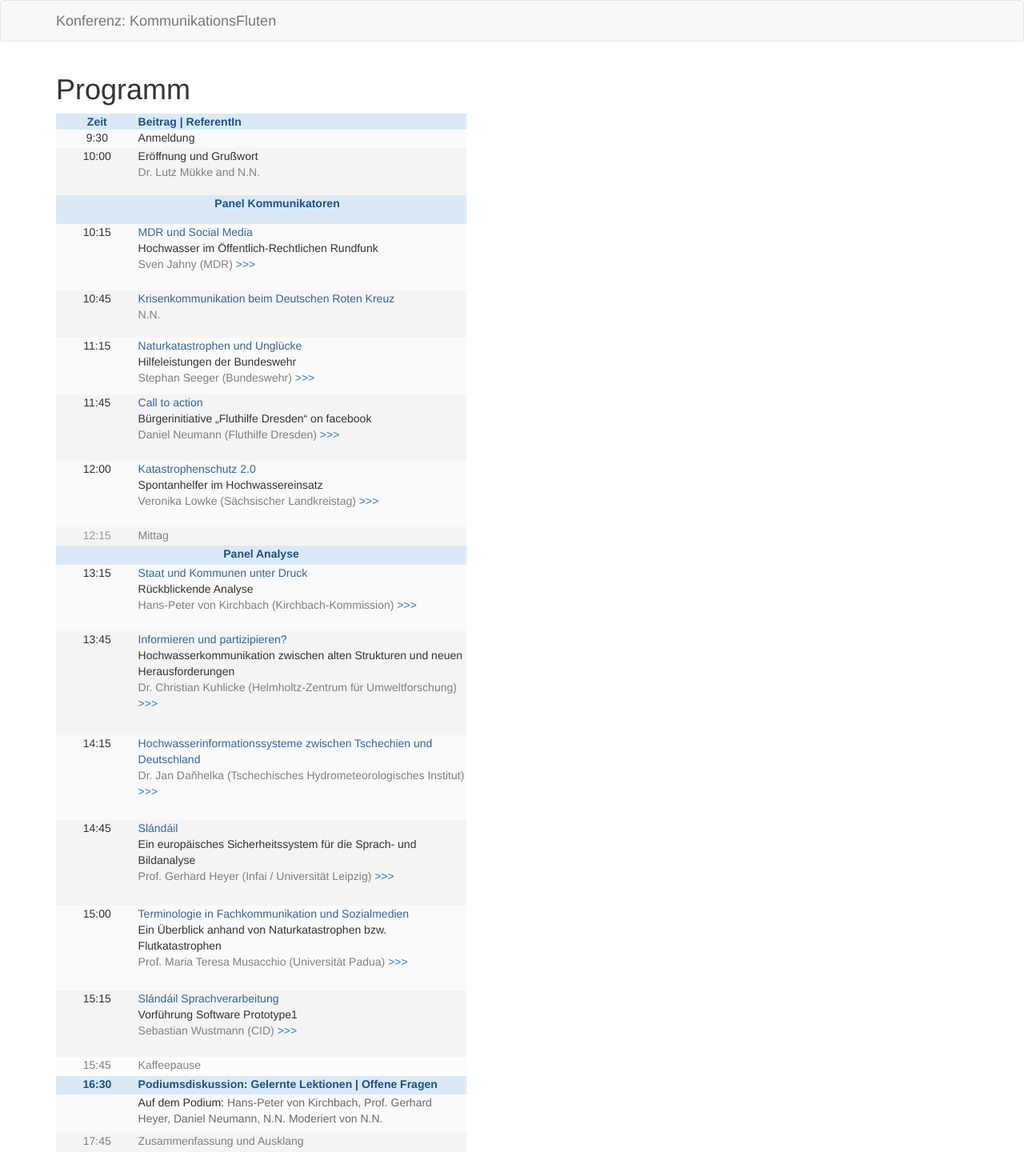
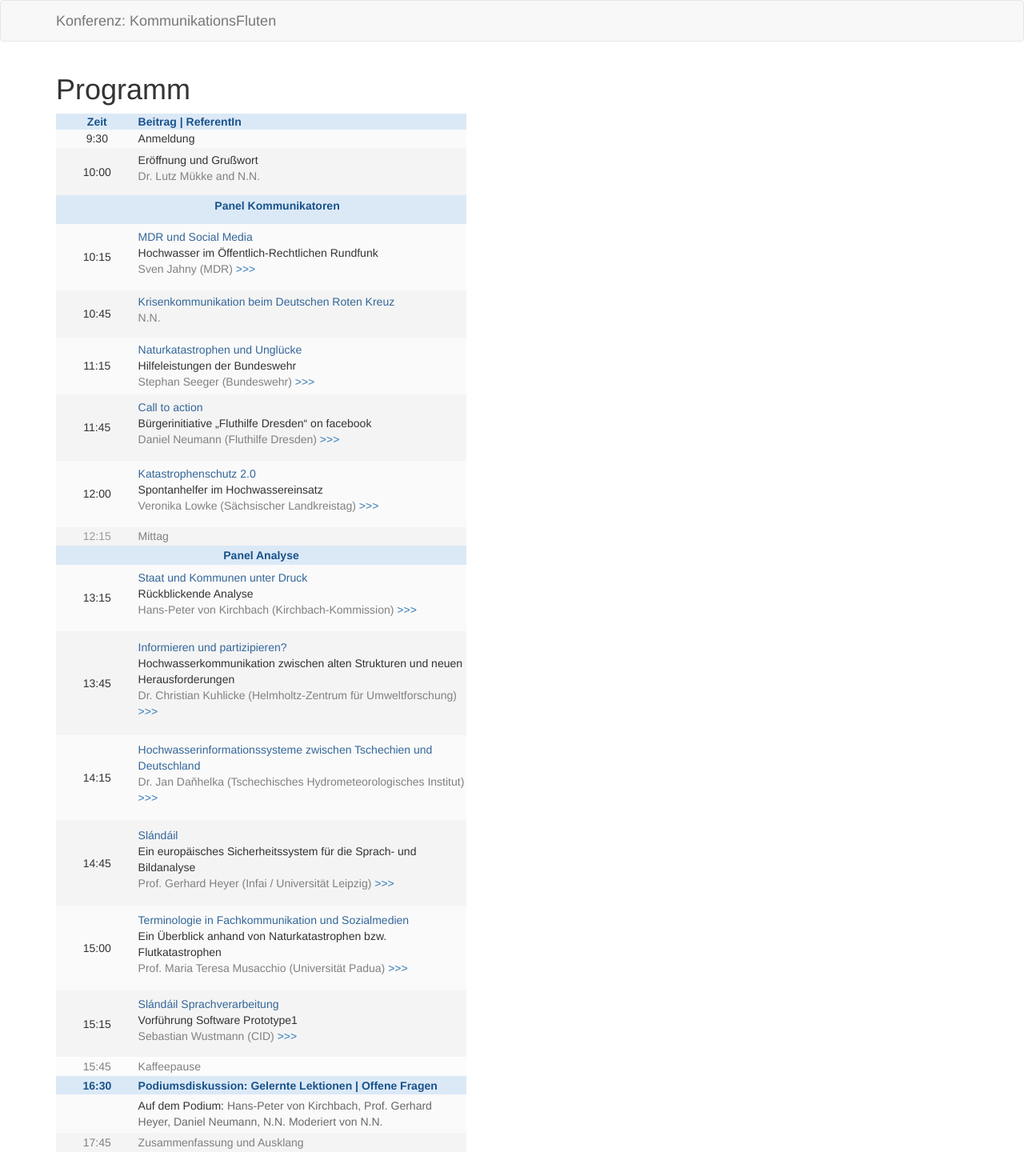
Before and after one commit to susedev/test, a Jekyll site: the page built from programm-uebersicht.html, in a window 1280 px wide. Shown: the whole page at 80% size. Built offline with Jekyll 4.4.1, drawn with Linux system fonts in a browser that asks for light colours.

Commit message:
Edit from JekyllCMS

```diff
--- a/programm-uebersicht.html
+++ b/programm-uebersicht.html
@@ -4,133 +4,133 @@ title: Programm
 <table align="left" border="0" border-color="#FFFFFF" cellpadding="50" cellspacing="10" style="height: 1298px;" width="513">
 	<thead>
 		<tr>
-			<th scope="col" style="background-color: rgb(219, 233, 247); border-color: rgb(255, 255, 255); width: 100px; text-align: center; vertical-align: top;"><span style="color:#19528A;">Zeit</span></th>
-			<th scope="col" style="background-color: rgb(219, 233, 247); border-color: rgb(255, 255, 255); text-align: left; vertical-align: top; width: 400px;"><span style="color:#19528A;">Beitrag | ReferentIn</span></th>
+			<th scope="col" style="background-color: rgb(219, 233, 247); border-color: rgb(255, 255, 255); width: 100px; text-align: center; vertical-align: middle;"><span style="color:#19528A;">Zeit</span></th>
+			<th scope="col" style="background-color: rgb(219, 233, 247); border-color: rgb(255, 255, 255); text-align: left; vertical-align: middle; width: 400px;"><span style="color:#19528A;">Beitrag | ReferentIn</span></th>
 		</tr>
 	</thead>
 	<tbody>
 		<tr>
-			<td style="border-color: rgb(255, 255, 255); background-color: rgb(250, 250, 250); text-align: center; vertical-align: top; width: 100px;">9:30</td>
-			<td style="border-color: rgb(255, 255, 255); background-color: rgb(250, 250, 250); text-align: left; vertical-align: top; width: 400px;">Anmeldung</td>
+			<td style="border-color: rgb(255, 255, 255); background-color: rgb(250, 250, 250); text-align: center; vertical-align: middle; width: 100px;">9:30</td>
+			<td style="border-color: rgb(255, 255, 255); background-color: rgb(250, 250, 250); text-align: left; vertical-align: middle; width: 400px;">Anmeldung</td>
 		</tr>
 		<tr>
-			<td style="background-color: rgb(244, 244, 244); border-color: rgb(255, 255, 255); text-align: center; vertical-align: top; width: 100px;">10:00</td>
-			<td style="background-color: rgb(244, 244, 244); border-color: rgb(255, 255, 255); text-align: left; vertical-align: top; width: 400px;">
+			<td style="background-color: rgb(244, 244, 244); border-color: rgb(255, 255, 255); text-align: center; vertical-align: middle; width: 100px;">10:00</td>
+			<td style="background-color: rgb(244, 244, 244); border-color: rgb(255, 255, 255); text-align: left; vertical-align: middle; width: 400px;">
 			<p>Er&ouml;ffnung und Gru&szlig;wort<br />
 			<span style="color:#808080;">Dr. Lutz M&uuml;kke and N.N.</span></p>
 			</td>
 		</tr>
 		<tr>
-			<th colspan="2" style="background-color: rgb(219, 233, 247); border-color: rgb(255, 255, 255); text-align: center; vertical-align: top; width: 100px;">
+			<th colspan="2" style="background-color: rgb(219, 233, 247); border-color: rgb(255, 255, 255); text-align: center; vertical-align: middle; width: 100px;">
 			<p style="margin-left: 40px;"><span style="color:#19528A;"><strong>Panel Kommunikatoren </strong></span></p>
 			</th>
 		</tr>
 		<tr>
-			<td style="background-color: rgb(250, 250, 250); border-color: rgb(255, 255, 255); text-align: center; vertical-align: top; width: 100px;">10:15</td>
-			<td style="text-align: left; background-color: rgb(250, 250, 250); border-color: rgb(255, 255, 255); vertical-align: top; width: 400px;">
+			<td style="background-color: rgb(250, 250, 250); border-color: rgb(255, 255, 255); text-align: center; vertical-align: middle; width: 100px;">10:15</td>
+			<td style="text-align: left; background-color: rgb(250, 250, 250); border-color: rgb(255, 255, 255); vertical-align: middle; width: 400px;">
 			<p><a href="http://eijc.github.io/data/beitraege-und-referentinnen.html#Jahny"><span style="color: #336699;">MDR und Social Media</span></a><br />
 			<span style="color: #333333;">Hochwasser im &Ouml;ffentlich-Rechtlichen Rundfunk</span><br />
 			<span style="color: #808080;">Sven Jahny (MDR)</span> <a href="http://eijc.github.io/data/beitraege-und-referentinnen.html#Jahny">&gt;&gt;&gt;</a></p>
 			</td>
 		</tr>
 		<tr>
-			<td style="background-color: rgb(244, 244, 244); border-color: rgb(255, 255, 255); text-align: center; vertical-align: top; width: 100px;">10:45</td>
-			<td style="background-color: rgb(244, 244, 244); border-color: rgb(255, 255, 255); text-align: left; vertical-align: top; width: 400px;">
+			<td style="background-color: rgb(244, 244, 244); border-color: rgb(255, 255, 255); text-align: center; vertical-align: middle; width: 100px;">10:45</td>
+			<td style="background-color: rgb(244, 244, 244); border-color: rgb(255, 255, 255); text-align: left; vertical-align: middle; width: 400px;">
 			<p><a href="http://eijc.github.io/data/beitraege-und-referentinnen.html#NN"><span style="color: #336699;">Krisenkommunikation beim Deutschen Roten Kreuz</span></a><br />
 			<span style="color:#808080;">N.N.</span></p>
 			</td>
 		</tr>
 		<tr>
-			<td style="background-color: rgb(250, 250, 250); border-color: rgb(255, 255, 255); text-align: center; vertical-align: top; width: 100px;">11:15</td>
-			<td style="background-color: rgb(250, 250, 250); border-color: rgb(255, 255, 255); text-align: left; vertical-align: top; width: 400px;"><a href="http://eijc.github.io/data/beitraege-und-referentinnen.html#Seeger"><span style="color: #336699;">Naturkatastrophen und Ungl&uuml;cke</span></a><br />
+			<td style="background-color: rgb(250, 250, 250); border-color: rgb(255, 255, 255); text-align: center; vertical-align: middle; width: 100px;">11:15</td>
+			<td style="background-color: rgb(250, 250, 250); border-color: rgb(255, 255, 255); text-align: left; vertical-align: middle; width: 400px;"><a href="http://eijc.github.io/data/beitraege-und-referentinnen.html#Seeger"><span style="color: #336699;">Naturkatastrophen und Ungl&uuml;cke</span></a><br />
 			Hilfeleistungen der Bundeswehr<br />
 			<span style="color:#808080;">Stephan Seeger (Bundeswehr)</span> <a href="http://eijc.github.io/data/beitraege-und-referentinnen.html##Seeger">&gt;&gt;&gt;</a></td>
 		</tr>
 		<tr>
-			<td style="background-color: rgb(244, 244, 244); border-color: rgb(255, 255, 255); text-align: center; vertical-align: top; width: 100px;">11:45</td>
-			<td style="background-color: rgb(244, 244, 244); border-color: rgb(255, 255, 255); text-align: left; vertical-align: top; width: 400px;">
+			<td style="background-color: rgb(244, 244, 244); border-color: rgb(255, 255, 255); text-align: center; vertical-align: middle; width: 100px;">11:45</td>
+			<td style="background-color: rgb(244, 244, 244); border-color: rgb(255, 255, 255); text-align: left; vertical-align: middle; width: 400px;">
 			<p><a href="eijc.github.io/data/beitraege-und-referentinnen.html##Neumann"><span style="color: #336699;">Call to action</span></a><br />
 			B&uuml;rgerinitiative &bdquo;Fluthilfe Dresden&ldquo; on facebook<br />
 			<span style="color:#808080;">Daniel Neumann (Fluthilfe Dresden)</span> <a href="http://eijc.github.io/data/beitraege-und-referentinnen.html#Neumann">&gt;&gt;&gt;</a></p>
 			</td>
 		</tr>
 		<tr>
-			<td style="background-color: rgb(250, 250, 250); border-color: rgb(255, 255, 255); text-align: center; vertical-align: top; width: 100px;">12:00</td>
-			<td style="background-color: rgb(250, 250, 250); border-color: rgb(255, 255, 255); text-align: left; vertical-align: top; width: 400px;">
+			<td style="background-color: rgb(250, 250, 250); border-color: rgb(255, 255, 255); text-align: center; vertical-align: middle; width: 100px;">12:00</td>
+			<td style="background-color: rgb(250, 250, 250); border-color: rgb(255, 255, 255); text-align: left; vertical-align: middle; width: 400px;">
 			<p><a href="http://eijc.github.io/data/beitraege-und-referentinnen.html#Lowke"><span style="color: #336699;">Katastrophenschutz 2.0</span></a><br />
 			Spontanhelfer im Hochwassereinsatz<br />
 			<span style="color:#808080;">Veronika Lowke (S&auml;chsischer Landkreistag)</span> <a href="http://eijc.github.io/data/beitraege-und-referentinnen.html#Lowke">&gt;&gt;&gt;</a></p>
 			</td>
 		</tr>
 		<tr>
-			<td style="background-color: rgb(244, 244, 244); border-color: rgb(255, 255, 255); text-align: center; vertical-align: top; width: 100px;"><span style="color: #999999;">12:15</span></td>
-			<td style="background-color: rgb(244, 244, 244); border-color: rgb(255, 255, 255); text-align: left; vertical-align: top; width: 400px;"><span style="color: #808080;">Mittag</span></td>
+			<td style="background-color: rgb(244, 244, 244); border-color: rgb(255, 255, 255); text-align: center; vertical-align: middle; width: 100px;"><span style="color: #999999;">12:15</span></td>
+			<td style="background-color: rgb(244, 244, 244); border-color: rgb(255, 255, 255); text-align: left; vertical-align: middle; width: 400px;"><span style="color: #808080;">Mittag</span></td>
 		</tr>
 		<tr>
-			<th colspan="2" style="background-color: rgb(219, 233, 247); border-color: rgb(255, 255, 255); text-align: center; vertical-align: top; width: 100px;"><span style="color:#19528A;"><strong>Panel Analyse</strong></span></th>
+			<th colspan="2" style="background-color: rgb(219, 233, 247); border-color: rgb(255, 255, 255); text-align: center; vertical-align: middle; width: 100px;"><span style="color:#19528A;"><strong>Panel Analyse</strong></span></th>
 		</tr>
 		<tr>
-			<td style="background-color: rgb(250, 250, 250); border-color: rgb(255, 255, 255); text-align: center; vertical-align: top; width: 100px;">13:15</td>
-			<td style="background-color: rgb(250, 250, 250); border-color: rgb(255, 255, 255); text-align: left; vertical-align: top; width: 400px;">
+			<td style="background-color: rgb(250, 250, 250); border-color: rgb(255, 255, 255); text-align: center; vertical-align: middle; width: 100px;">13:15</td>
+			<td style="background-color: rgb(250, 250, 250); border-color: rgb(255, 255, 255); text-align: left; vertical-align: middle; width: 400px;">
 			<p><a href="http://eijc.github.io/data/beitraege-und-referentinnen.html#Kirchbach"><span style="color: #336699;">Staat und Kommunen unter Druck</span></a><br />
 			R&uuml;ckblickende Analyse<br />
 			<span style="color:#808080;">Hans-Peter von Kirchbach (Kirchbach-Kommission)</span> <a href="http://eijc.github.io/data/beitraege-und-referentinnen.html#Kirchbach">&gt;&gt;&gt;</a></p>
 			</td>
 		</tr>
 		<tr>
-			<td style="background-color: rgb(244, 244, 244); border-color: rgb(255, 255, 255); text-align: center; vertical-align: top; width: 100px;">13:45</td>
-			<td style="background-color: rgb(244, 244, 244); border-color: rgb(255, 255, 255); text-align: left; vertical-align: top; width: 400px;">
+			<td style="background-color: rgb(244, 244, 244); border-color: rgb(255, 255, 255); text-align: center; vertical-align: middle; width: 100px;">13:45</td>
+			<td style="background-color: rgb(244, 244, 244); border-color: rgb(255, 255, 255); text-align: left; vertical-align: middle; width: 400px;">
 			<p><a href="http://eijc.github.io/data/beitraege-und-referentinnen.html#Kuhlicke"><span style="color: #336699;">Informieren und partizipieren?</span></a><br />
 			Hochwasserkommunikation zwischen alten Strukturen und neuen Herausforderungen<br />
 			<span style="color:#808080;">Dr. Christian Kuhlicke (Helmholtz-Zentrum f&uuml;r Umweltforschung)</span> <a href="http://eijc.github.io/data/beitraege-und-referentinnen.html#Kuhlicke">&gt;&gt;&gt;</a></p>
 			</td>
 		</tr>
 		<tr>
-			<td style="background-color: rgb(250, 250, 250); border-color: rgb(255, 255, 255); text-align: center; vertical-align: top; width: 100px;">14:15</td>
-			<td style="background-color: rgb(250, 250, 250); border-color: rgb(255, 255, 255); text-align: left; vertical-align: top; width: 400px;">
+			<td style="background-color: rgb(250, 250, 250); border-color: rgb(255, 255, 255); text-align: center; vertical-align: middle; width: 100px;">14:15</td>
+			<td style="background-color: rgb(250, 250, 250); border-color: rgb(255, 255, 255); text-align: left; vertical-align: middle; width: 400px;">
 			<p><a href="http://eijc.github.io/data/beitraege-und-referentinnen.html#Danhelka"><span style="color: #336699;">Hochwasserinformationssysteme zwischen Tschechien und Deutschland</span></a><br />
 			<span style="color:#808080;">Dr. Jan Daňhelka (Tschechisches Hydrometeorologisches Institut)</span> <a href="http://eijc.github.io/data/beitraege-und-referentinnen.html#Danhelka">&gt;&gt;&gt;</a></p>
 			</td>
 		</tr>
 		<tr>
-			<td style="background-color: rgb(244, 244, 244); border-color: rgb(255, 255, 255); text-align: center; vertical-align: top; width: 100px;">14:45</td>
-			<td style="background-color: rgb(244, 244, 244); border-color: rgb(255, 255, 255); text-align: left; vertical-align: top; width: 400px;">
+			<td style="background-color: rgb(244, 244, 244); border-color: rgb(255, 255, 255); text-align: center; vertical-align: middle; width: 100px;">14:45</td>
+			<td style="background-color: rgb(244, 244, 244); border-color: rgb(255, 255, 255); text-align: left; vertical-align: middle; width: 400px;">
 			<p><a href="http://eijc.github.io/data/beitraege-und-referentinnen.html#Heyer"><span style="color: #336699;">Sl&aacute;nd&aacute;il</span></a><br />
 			Ein europ&auml;isches Sicherheitssystem f&uuml;r die Sprach- und Bildanalyse<br />
 			<span style="color:#808080;">Prof. Gerhard Heyer (Infai / Universit&auml;t Leipzig)</span> <a href="http://eijc.github.io/data/beitraege-und-referentinnen.html#Heyer">&gt;&gt;&gt;</a></p>
 			</td>
 		</tr>
 		<tr>
-			<td style="background-color: rgb(250, 250, 250); border-color: rgb(255, 255, 255); text-align: center; vertical-align: top; width: 100px;">15:00</td>
-			<td style="background-color: rgb(250, 250, 250); border-color: rgb(255, 255, 255); text-align: left; vertical-align: top; width: 400px;">
+			<td style="background-color: rgb(250, 250, 250); border-color: rgb(255, 255, 255); text-align: center; vertical-align: middle; width: 100px;">15:00</td>
+			<td style="background-color: rgb(250, 250, 250); border-color: rgb(255, 255, 255); text-align: left; vertical-align: middle; width: 400px;">
 			<p><a href="http://eijc.github.io/data/beitraege-und-referentinnen.html#Musacchio"><span style="color: #336699;">Terminologie in Fachkommunikation und Sozialmedien</span></a><br />
 			Ein &Uuml;berblick anhand von Naturkatastrophen bzw. Flutkatastrophen<br />
 			<span style="color:#808080;">Prof. Maria Teresa Musacchio (Universit&auml;t Padua)</span> <a href="http://eijc.github.io/data/beitraege-und-referentinnen.html#Musacchio">&gt;&gt;&gt;</a></p>
 			</td>
 		</tr>
 		<tr>
-			<td style="background-color: rgb(244, 244, 244); border-color: rgb(255, 255, 255); text-align: center; vertical-align: top; width: 100px;">15:15</td>
-			<td style="background-color: rgb(244, 244, 244); border-color: rgb(255, 255, 255); text-align: left; vertical-align: top; width: 400px;">
+			<td style="background-color: rgb(244, 244, 244); border-color: rgb(255, 255, 255); text-align: center; vertical-align: middle; width: 100px;">15:15</td>
+			<td style="background-color: rgb(244, 244, 244); border-color: rgb(255, 255, 255); text-align: left; vertical-align: middle; width: 400px;">
 			<p><a href="http://eijc.github.io/data/beitraege-und-referentinnen.html#Wustmann"><span style="color: #336699;">Sl&aacute;nd&aacute;il Sprachverarbeitung</span></a><br />
 			Vorf&uuml;hrung Software Prototype1<br />
 			<span style="color:#808080;">Sebastian Wustmann (CID)</span> <a href="http://eijc.github.io/data/beitraege-und-referentinnen.html#Wustmann">&gt;&gt;&gt;</a></p>
 			</td>
 		</tr>
 		<tr>
-			<td style="background-color: rgb(252, 252, 252); border-color: rgb(255, 255, 255); text-align: center; vertical-align: top; width: 100px;"><span style="color: #808080;">15:45</span></td>
-			<td style="background-color: rgb(252, 252, 252); border-color: rgb(255, 255, 255); text-align: left; vertical-align: top; width: 400px;"><span style="color: #808080;">Kaffeepause</span></td>
+			<td style="background-color: rgb(252, 252, 252); border-color: rgb(255, 255, 255); text-align: center; vertical-align: middle; width: 100px;"><span style="color: #808080;">15:45</span></td>
+			<td style="background-color: rgb(252, 252, 252); border-color: rgb(255, 255, 255); text-align: left; vertical-align: middle; width: 400px;"><span style="color: #808080;">Kaffeepause</span></td>
 		</tr>
 		<tr>
-			<th style="background-color: rgb(219, 233, 247); border-color: rgb(255, 255, 255); text-align: center; vertical-align: top; width: 100px;"><span style="color:#19528A;">16:30</span></th>
-			<th style="background-color: rgb(219, 233, 247); border-color: rgb(255, 255, 255); text-align: left; vertical-align: top; width: 400px;"><span style="color:#19528A;">Podiumsdiskussion: Gelernte Lektionen | Offene Fragen</span></th>
+			<th style="background-color: rgb(219, 233, 247); border-color: rgb(255, 255, 255); text-align: center; vertical-align: middle; width: 100px;"><span style="color:#19528A;">16:30</span></th>
+			<th style="background-color: rgb(219, 233, 247); border-color: rgb(255, 255, 255); text-align: left; vertical-align: middle; width: 400px;"><span style="color:#19528A;">Podiumsdiskussion: Gelernte Lektionen | Offene Fragen</span></th>
 		</tr>
 		<tr>
-			<td style="background-color: rgb(250, 250, 250); border-color: rgb(255, 255, 255); text-align: center; vertical-align: top; width: 100px;">&nbsp;</td>
-			<td style="background-color: rgb(250, 250, 250); border-color: rgb(255, 255, 255); text-align: left; vertical-align: top; width: 400px;">Auf dem Podium: <span style="color:#696969;">Hans-Peter von Kirchbach, Prof. Gerhard Heyer, Daniel Neumann, N.N. Moderiert von N.N.</span></td>
+			<td style="background-color: rgb(250, 250, 250); border-color: rgb(255, 255, 255); text-align: center; vertical-align: middle; width: 100px;">&nbsp;</td>
+			<td style="background-color: rgb(250, 250, 250); border-color: rgb(255, 255, 255); text-align: left; vertical-align: middle; width: 400px;">Auf dem Podium: <span style="color:#696969;">Hans-Peter von Kirchbach, Prof. Gerhard Heyer, Daniel Neumann, N.N. Moderiert von N.N.</span></td>
 		</tr>
 		<tr>
-			<td style="background-color: rgb(244, 244, 244); border-color: rgb(255, 255, 255); text-align: center; vertical-align: top; width: 100px;"><span style="color: #808080;">17:45</span></td>
-			<td style="background-color: rgb(244, 244, 244); border-color: rgb(255, 255, 255); text-align: left; vertical-align: top; width: 400px;"><span style="color: #808080;">Zusammenfassung und Ausklang</span></td>
+			<td style="background-color: rgb(244, 244, 244); border-color: rgb(255, 255, 255); text-align: center; vertical-align: middle; width: 100px;"><span style="color: #808080;">17:45</span></td>
+			<td style="background-color: rgb(244, 244, 244); border-color: rgb(255, 255, 255); text-align: left; vertical-align: middle; width: 400px;"><span style="color: #808080;">Zusammenfassung und Ausklang</span></td>
 		</tr>
 	</tbody>
 </table>
```
